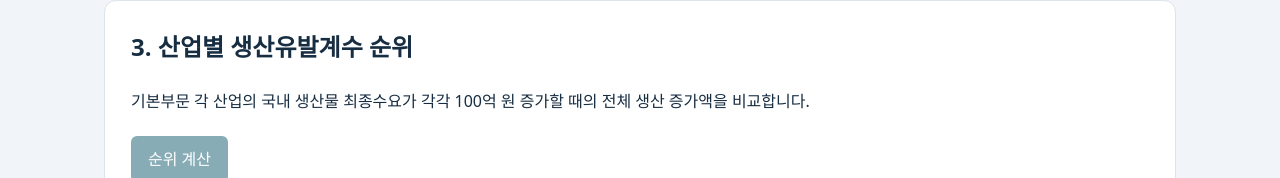
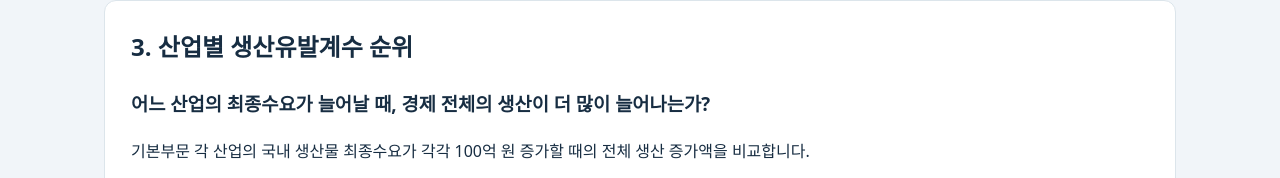
Before and after one commit to zion2438/zionkgu, a plain HTML site: page index.html in a window 1280 px wide. Shown: the part 1881-2059 px from the top of the page. Drawn offline with Linux system fonts and the light colour scheme.

Commit message:
Add files via upload

```diff
--- a/index.html
+++ b/index.html
@@ -7,6 +7,7 @@
 <section id="explorer"><div class="section-heading"><h2>1. 원자료 탐색</h2><button id="load-basic" type="button">기본부문 불러오기</button></div><p>선택한 행이 각 열과 어떻게 연결되는지 확인합니다. 산업 행뿐 아니라 원표의 합계·분석지표 행도 포함됩니다.</p><label>시트<select disabled="" id="sheet"></select></label><label>행 이름 검색<input disabled="" id="row-search" placeholder="예: 자동차, 부가가치"/></label><label>행 선택<select disabled="" id="row"></select></label><p id="unit"></p><label>열 검색<input disabled="" id="col-search" placeholder="열 이름 또는 코드"/></label><div class="scroll"><table><caption id="explore-caption">기본 자료를 불러온 후 표시됩니다.</caption><thead><tr><th>열 코드</th><th>열 이름</th><th>원자료 값</th></tr></thead><tbody id="cells"></tbody></table></div><p class="note">스크롤하여 전체 열을 볼 수 있습니다. 금액표의 일반 데이터 단위는 백만원입니다. 구성비·유발계수 등 요약 행은 행 명칭을 우선 확인하세요.</p></section>
 <section id="simulation"><h2>2. 국내 생산물 최종수요 증가 시뮬레이션</h2><p>수입 완제품 구매를 제외한 국내 생산물 최종수요 증가를 입력하세요. 여러 산업의 증가액은 합산됩니다.</p><label>산업 검색<input disabled="" id="sector-search" placeholder="산업 이름 또는 코드"/></label><form id="scenario"><label>산업<select disabled="" id="sector" required=""></select></label><label>증가액 (백만원)<input disabled="" id="amount" min="0.01" required="" step="any" type="number" value="1000"/></label><p class="note">1,000백만원 = 10억원. 이번 버전은 양의 수요 증가만 지원합니다.</p><button disabled="" id="add">시나리오에 추가</button></form><ul id="basket"></ul><button disabled="" id="run">파급효과 계산</button><button id="clear">시나리오 비우기</button><p id="sim-status" role="status">시나리오를 추가하세요.</p><div hidden="" id="results"><div class="cards" id="cards"></div><h3>생산유발액 상위 15개 산업</h3><div id="bars"></div><button id="download">전체 380개 산업 CSV 다운로드</button><div class="scroll"><table><caption>산업별 유발액 — 백만원, 생산유발액 내림차순</caption><thead><tr><th>코드</th><th>산업</th><th>생산</th><th>수입</th><th>부가가치</th></tr></thead><tbody id="result-rows"></tbody></table></div></div></section>
 <section id="ranking"><h2>3. 산업별 생산유발계수 순위</h2>
+<h3>어느 산업의 최종수요가 늘어날 때, 경제 전체의 생산이 더 많이 늘어나는가?</h3>
 <p>기본부문 각 산업의 국내 생산물 최종수요가 각각 100억 원 증가할 때의 전체 생산 증가액을 비교합니다.</p>
 <button id="rank-run" type="button" disabled>순위 계산</button>
 <label>산업 검색<input id="rank-search" placeholder="산업 이름 또는 코드" disabled></label>
```
